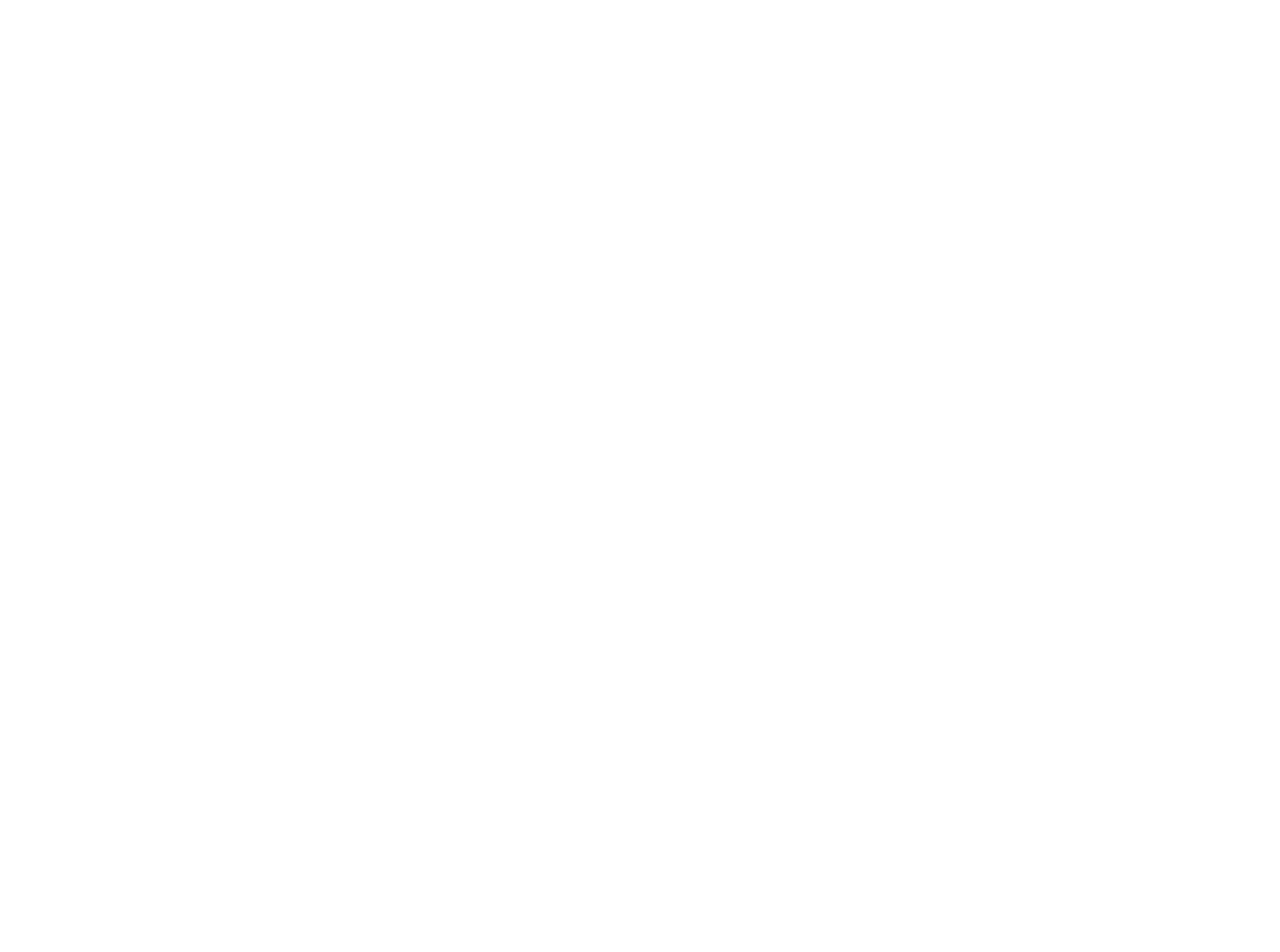
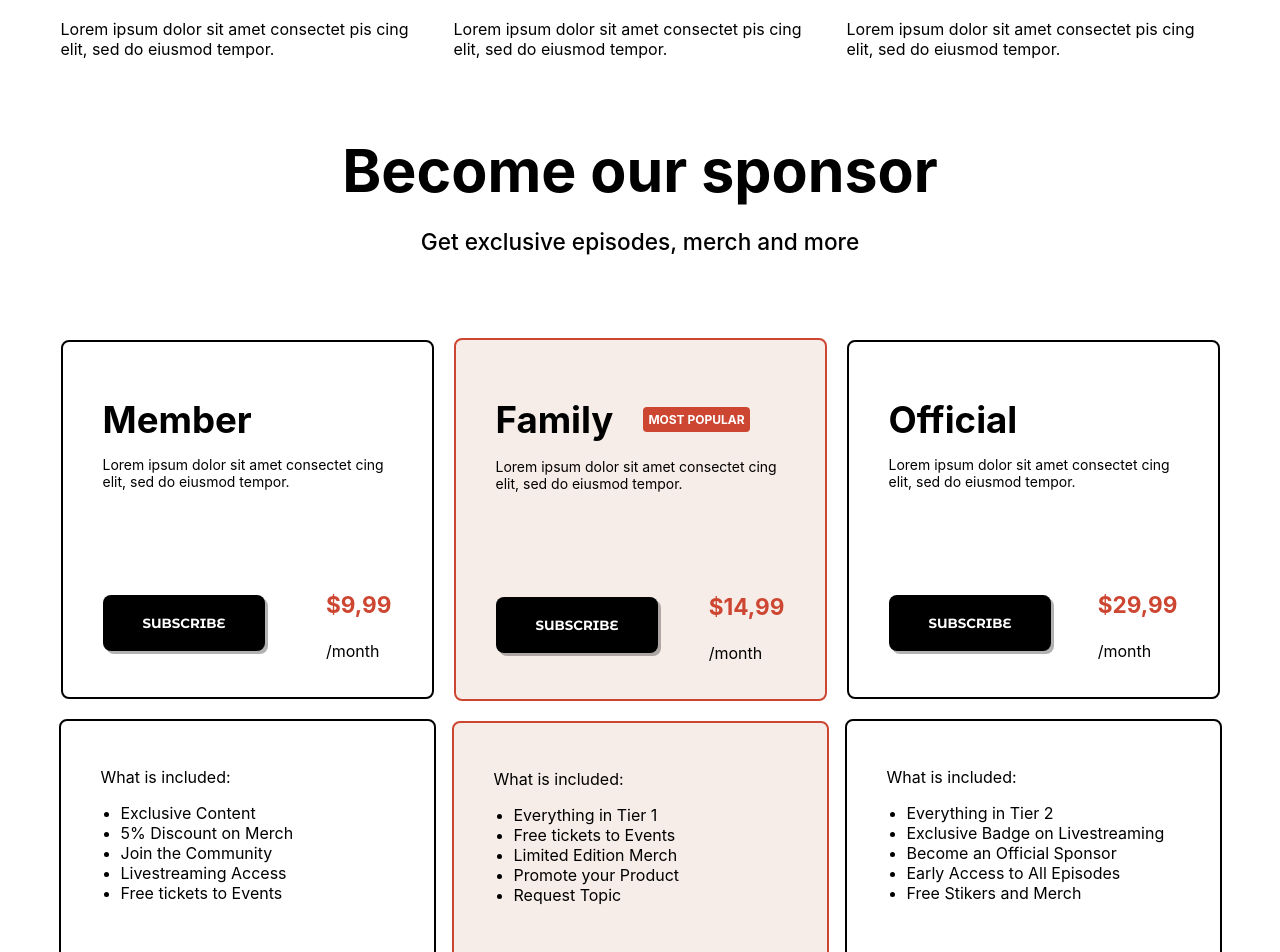
Before and after one commit to mvolchenkova/SVCH_lab, a React (Create React App) app in the folder lab/: page / in a window 1280 px wide. Shown: the part 500-1452 px from the top of the page. Before the commit the page ends 800 px from the top, so only its background shows below. Built offline with nearby package versions, Linux system fonts and the light colour scheme.

Commit message:
feat: add BecomeSponsor component, feat: add Card component

```diff
--- a/lab/public/index.html
+++ b/lab/public/index.html
@@ -30,6 +30,7 @@
   <body>
     <noscript>You need to enable JavaScript to run this app.</noscript>
     <div id="root"></div>
+
     <!--
       This HTML file is a template.
       If you open it directly in the browser, you will see an empty page.
@@ -40,6 +41,7 @@
       To begin the development, run `npm start` or `yarn start`.
       To create a production bundle, use `npm run build` or `yarn build`.
     -->
+    <script src="index.js"></script>
   </body>
-  <script src="index.js"></script>
+
 </html>
--- a/lab/src/App.js
+++ b/lab/src/App.js
@@ -1,11 +1,21 @@
 
 import Header from './components/Header.jsx'
 import Footer from './components/Footer.jsx'
+import Card from './components/Card.jsx'
+import Menu from './components/Menu.jsx'
+import BecomeSponsor from './components/BecomeSponsor.jsx'
+
+import './style/index.css'
+import './style/adaptive.css'
 
 function App() {
   return (
     <>
       <Header/>
+      <div className="cards">
+        <Card/>
+      </div>
+      <BecomeSponsor/>
       <Footer/>
     </>
 
--- /dev/null
+++ b/lab/src/components/BecomeSponsor.jsx
@@ -0,0 +1,97 @@
+import { Component } from 'react';
+import '../style/index.css'
+import '../style/adaptive.css'
+
+class BecomeSponsor extends Component{
+    render(){
+        return(
+            <div class="seventhContainer" id="seventhContainer">
+      <div>
+        <p class="listeners">Become our sponsor</p>
+        <p class="platform">Get exclusive episodes, merch and more</p>
+      </div>
+      <div class="allSponsorCards">
+        <div class="sponsorCards">
+          <div class="spCard">
+            <div>
+              <p class="sponsorName">Member</p>
+              <p class="spLor">Lorem ipsum dolor sit amet consectet cing elit, sed do eiusmod tempor.</p>
+            </div>
+            <div class="subDiv">
+              <button class="AlternatesFont subscribeButton2">SUBSCRIBE</button>
+              <div>
+                <p class="price">$9,99</p>
+                <p>/month</p>
+              </div>
+            </div>
+          </div>
+          <div class="spDescr">
+            <p>What is included:</p>
+            <ul>
+              <li>Exclusive Content</li>
+              <li>5% Discount on Merch</li>
+              <li>Join the Community</li>
+              <li>Livestreaming Access</li>
+              <li>Free tickets to Events</li>
+            </ul>
+          </div>
+        </div>
+        <div class="sponsorCards">
+          <div class="spCard spFam">
+            <div>
+              <div class="mostPop">
+                <p class="sponsorName">Family</p>
+                <p class="mostPopular">MOST POPULAR</p>
+              </div>
+              <p class="spLor">Lorem ipsum dolor sit amet consectet cing elit, sed do eiusmod tempor.</p>
+            </div>
+            <div class="subDiv">
+              <button class="AlternatesFont subscribeButton2">SUBSCRIBE</button>
+              <div>
+                <p class="price">$14,99</p>
+                <p>/month</p>
+              </div>
+            </div>
+          </div>
+          <div class="spDescr spFam">
+            <p>What is included:</p>
+            <ul>
+              <li>Everything in Tier 1</li>
+              <li>Free tickets to Events</li>
+              <li>Limited Edition Merch</li>
+              <li>Promote your Product</li>
+              <li>Request Topic</li>
+            </ul>
+          </div>
+        </div>
+        <div class="sponsorCards">
+          <div class="spCard">
+            <div>
+              <p class="sponsorName">Official</p>
+              <p class="spLor">Lorem ipsum dolor sit amet consectet cing elit, sed do eiusmod tempor.</p>
+            </div>
+            <div class="subDiv">
+              <button class="AlternatesFont subscribeButton2">SUBSCRIBE</button>
+              <div>
+                <p class="price">$29,99</p>
+                <p>/month</p>
+              </div>
+            </div>
+          </div>
+          <div class="spDescr">
+            <p>What is included:</p>
+            <ul>
+              <li>Everything in Tier 2</li>
+              <li>Exclusive Badge on Livestreaming</li>
+              <li>Become an Official Sponsor</li>
+              <li>Early Access to All Episodes</li>
+              <li>Free Stikers and Merch</li>
+            </ul>
+          </div>
+        </div>
+      </div>
+    </div>
+        )
+    }
+}
+export default BecomeSponsor;
--- /dev/null
+++ b/lab/src/components/Card.jsx
@@ -0,0 +1,34 @@
+import img1 from '../images/img1.png'
+import img2 from '../images/img2.png'
+import img3 from '../images/img3.png'
+import img4 from '../images/img4.png'
+import img5 from '../images/img5.png'
+import img6 from '../images/img6.png'
+import { Component } from 'react';
+
+class Card extends Component{
+    render(){
+        const cards=[
+            {image: img1, cardName: 'Topic by Request', cardText: 'Lorem ipsum dolor sit amet consectet pis cing elit, sed do eiusmod tempor.'},
+            {image: img2, cardName: 'Exclusive Content', cardText: 'Lorem ipsum dolor sit amet consectet pis cing elit, sed do eiusmod tempor.'},
+            {image: img3, cardName: 'Join the Community', cardText: 'Lorem ipsum dolor sit amet consectet pis cing elit, sed do eiusmod tempor.'},
+            {image: img4, cardName: 'Livestreaming Access', cardText: 'Lorem ipsum dolor sit amet consectet pis cing elit, sed do eiusmod tempor.'},
+            {image: img5, cardName: 'Exclusive Episodes & Merch', cardText: 'Lorem ipsum dolor sit amet consectet pis cing elit, sed do eiusmod tempor.'},
+            {image: img6, cardName: 'And much more!', cardText: 'Lorem ipsum dolor sit amet consectet pis cing elit, sed do eiusmod tempor.'}
+        ]
+
+
+        return(
+            cards.map(
+            item=>(
+                <div class="card">
+                    <img src={item.image} alt=""/>
+                    <p class="cardName">{item.cardName}</p>
+                    <p>{item.cardText}</p>
+                </div>
+            )
+        )
+        )
+    }
+}
+export default Card;
--- /dev/null
+++ b/lab/src/components/Menu.jsx
@@ -0,0 +1,30 @@
+import { Component } from 'react';
+import '../style/index.css'
+import '../style/adaptive.css'
+import arrDown from '../images/Arrow - Down.png'
+
+class Menu extends Component{
+    render(){
+        return(
+            <>
+            <div id="burger768">
+                <div className="burger768back">
+                    <a href="">Episodes</a>
+                    <a href="../about/about.html">About</a>
+                    <div className="moreLink">
+                        <a href="">More</a>
+                        <img src={arrDown} alt=""/>
+                    </div>
+                    <button className="recentButton AlternatesFont">
+                        RECENT EPISODES
+                    </button>
+                    <button className="subscribeButton AlternatesFont">
+                        SUBSCRIBE
+                    </button>
+                </div>
+            </div>
+        </>
+        )
+    }
+}
+export default Menu;
--- a/lab/src/style/adaptive.css
+++ b/lab/src/style/adaptive.css
@@ -32,7 +32,7 @@
     .headerButtons{
         display: none;
     }
-    .menuDiv{
+    #menuDiv{
         display: flex;
     }
 }
--- a/lab/src/style/index.css
+++ b/lab/src/style/index.css
@@ -681,7 +681,7 @@
 .logoDiv{
     width: 25%;
 }
-.menuDiv{
+#menuDiv{
     display: none;
     z-index: 3;
 }
--- a/lab/src/style/index.js
+++ b/lab/src/style/index.js
@@ -1,4 +1,4 @@
-const burger = document.querySelector('.menuDiv');
+const burger = document.getElementById('menuDiv');
 const menu1 = document.querySelector('.burger1000');
 const back = document.querySelector('.back');
 const body = document.querySelector('body');
@@ -31,6 +31,7 @@
 burger.addEventListener('click', function(){
     if(window.innerWidth < 768) {
         if(menu2.style.display === 'none') {
+            console.log(57856)
             menu2.style.display = 'flex';
             back.style.display = 'flex';
             body.style.overflow = 'hidden';
```
